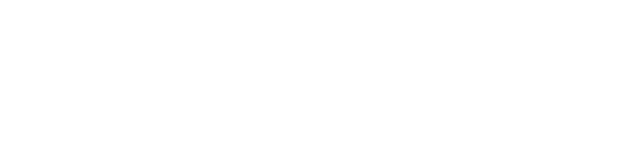
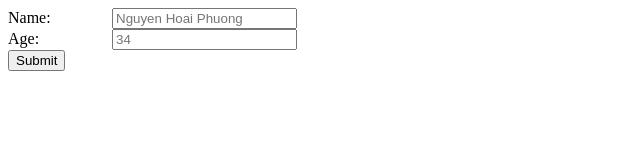
Before and after one commit to NguyenHoaiPhuong/javascript, a plain HTML site: page 02_Object/02_Object-Property/index.html in a window 1280 px wide. Shown: the whole page, without its empty margins (0-640 px from the left). Drawn offline with Linux system fonts and the light colour scheme.

Commit message:
JS Object property

```diff
--- a/02_Object/02_Object-Property/index.html
+++ b/02_Object/02_Object-Property/index.html
@@ -9,6 +9,16 @@
     </head>
 
     <body>
+        <label style="display: inline-block; width: 100px">Name:</label>
+        <input id="name" type="text" placeholder="Nguyen Hoai Phuong">
 
+        <br>
+
+        <label style="display: inline-block; width: 100px">Age:</label>
+        <input id="age" type="text" placeholder="34">
+
+        <br>
+
+        <input type="submit" value="Submit" onclick="notify()">
     </body>
 </html>
--- a/02_Object/02_Object-Property/index.js
+++ b/02_Object/02_Object-Property/index.js
@@ -0,0 +1,16 @@
+const notify = () => {
+    let name = document.getElementById("name").value
+    let age = document.getElementById("age").value
+
+    let me = new Person(name, age)
+
+    for (x in me) {
+        alert(x)        // x is property name
+        alert(me[x])    // me[x] will return property value
+    }
+}
+
+function Person(name, age) {
+    this.name = name
+    this.age = age
+}
```
